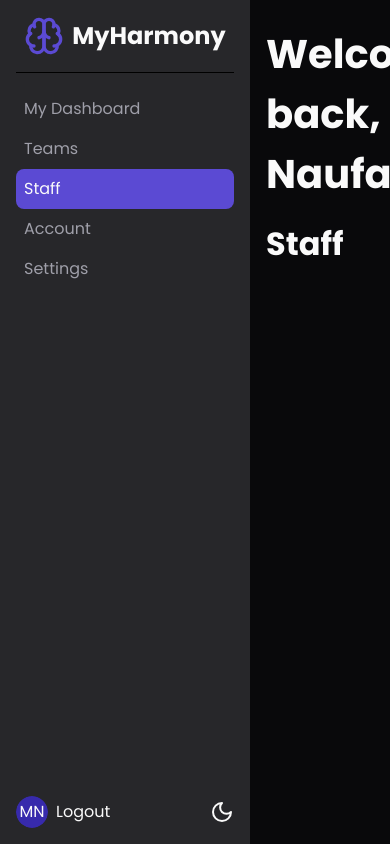
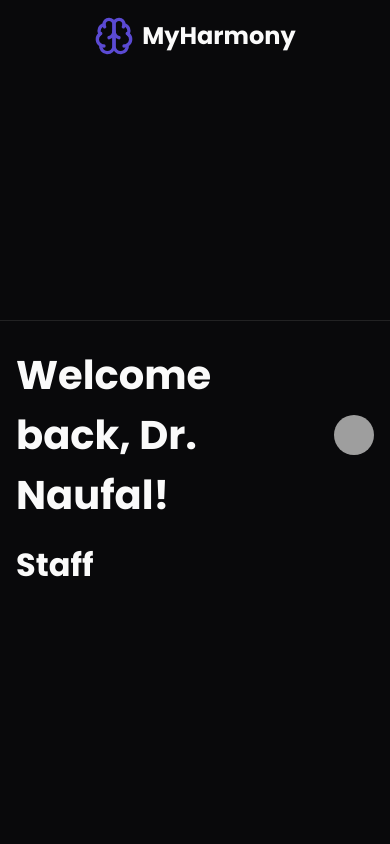
Before and after one commit to drmayu7/shadcn-dashboard, a Next.js app: page /dashboard/staff in a window 390 px wide. Built offline with nearby package versions, Linux system fonts and the light colour scheme; grey boxes are pictures that could not be loaded.

Commit message:
setup mobile menu

```diff
--- a/app/dashboard/layout.tsx
+++ b/app/dashboard/layout.tsx
@@ -1,11 +1,18 @@
 import { Avatar, AvatarFallback, AvatarImage } from "@/components/ui/avatar"
 import MainMenu from "./components/main-menu";
+import MenuTitle from "./components/menu-title";
 
 
 export default function DashboardLayout({children}: {children: React.ReactNode}){
     return (
-        <div className="grid grid-cols-[250px_1fr] h-screen">
-            <MainMenu />
+        <div className="grid md:grid-cols-[250px_1fr] h-screen">
+            <MainMenu className="hidden md:flex"/>
+            {/*Mobile view*/}
+            <div className="p-4 block md:hidden sticky top-0 left-0 bg-background border-b border-border">
+                <MenuTitle />
+            </div>
+
+            {/*Desktop view*/}
             <div className="overflow-auto py-2 px-4">
                 <div className="flex gap-2 items-center py-4">
                     <h1>Welcome back, Dr. Naufal!</h1>
```
